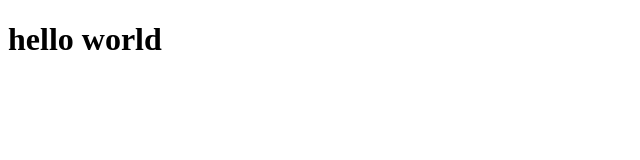
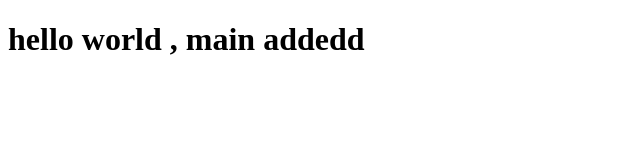
Before and after one commit to dhananjay86/GitConflictDemo, a plain HTML site: page index.html in a window 1280 px wide. Shown: the whole page, without its empty margins (0-640 px from the left). Drawn offline with Linux system fonts and the light colour scheme.

Commit message:
main is added

```diff
--- a/index.html
+++ b/index.html
@@ -4,7 +4,7 @@
     <title>Git Conflict Demo</title>
 </head>
 <body>
-    <h1>hello world</h1>
+    <h1>hello world , main addedd</h1>
 
 </body>
 </html>
```
